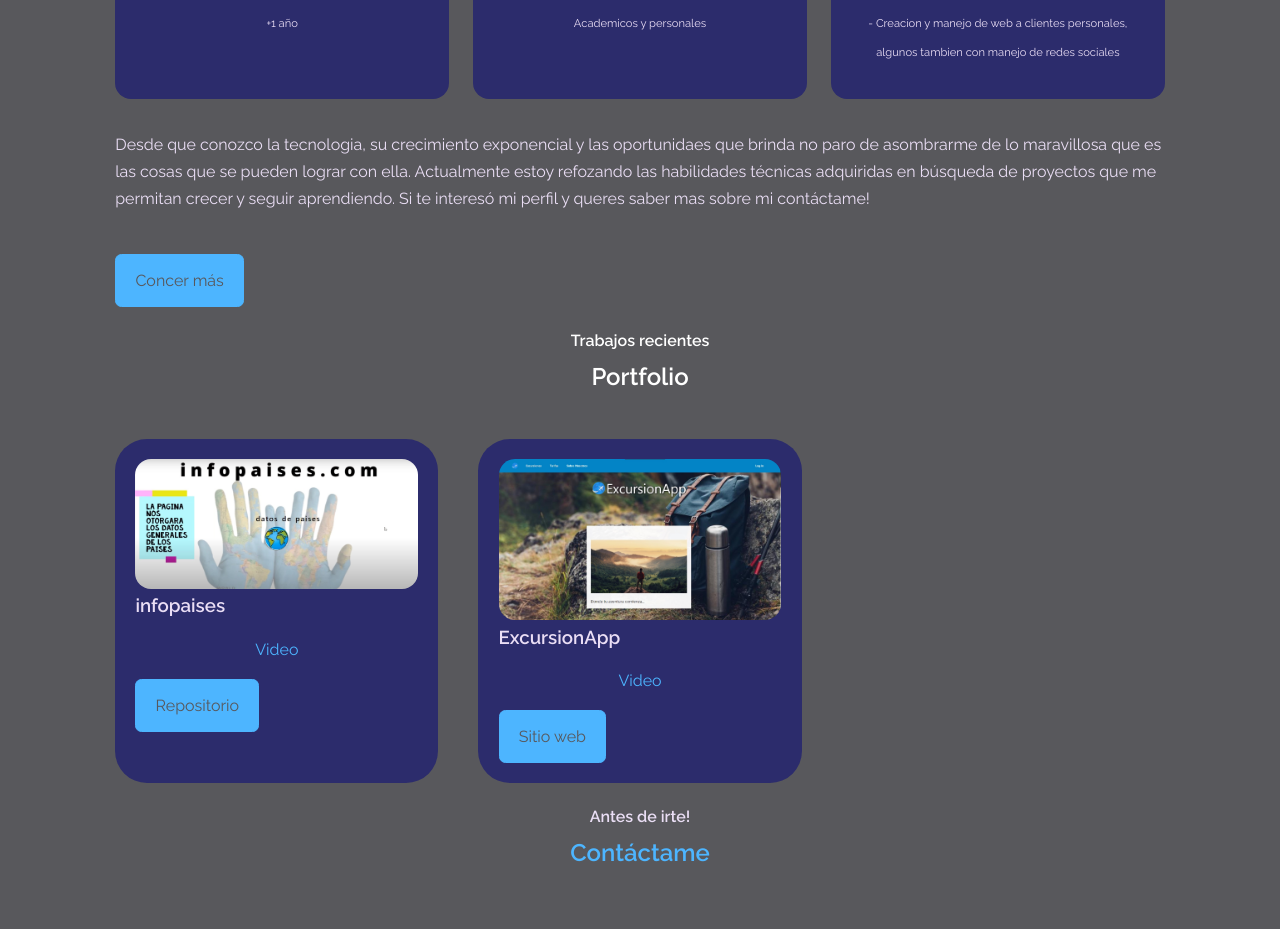
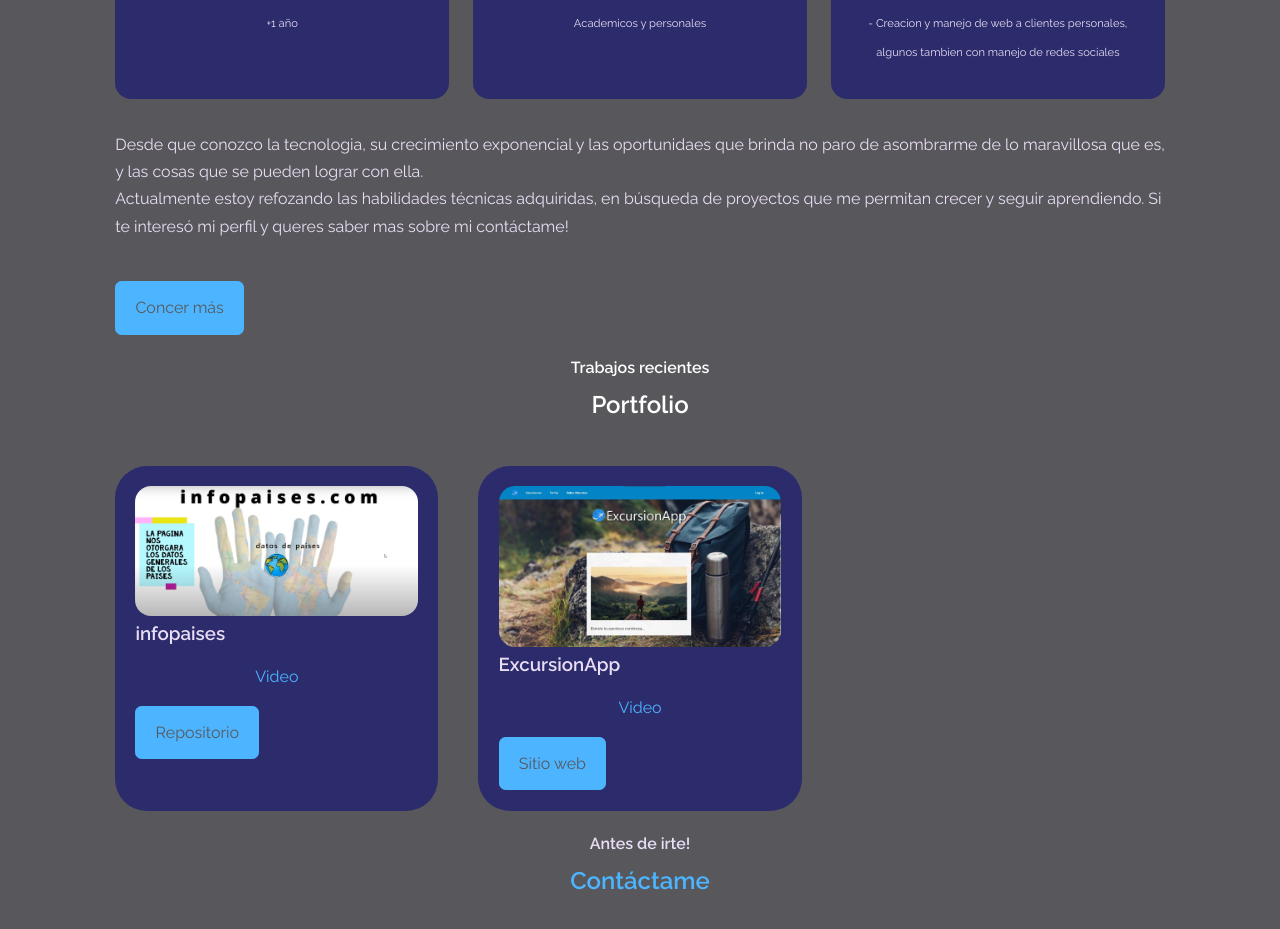
Before and after one commit to lautarocoello/lautarocoello.web, a React (Create React App) app: page / in a window 1280 px wide. Shown: the part 2960-3889 px from the top of the page. Built offline with nearby package versions, Linux system fonts and the light colour scheme.

Commit message:
correccion ortografica

```diff
--- a/src/components/about/About.jsx
+++ b/src/components/about/About.jsx
@@ -30,7 +30,8 @@ const About = () => {
               </article>
             </div>
             <p>
-              Desde que conozco la tecnologia, su crecimiento exponencial y las oportunidaes que brinda no paro de asombrarme de lo maravillosa que es las cosas que se pueden lograr con ella. Actualmente estoy refozando las habilidades técnicas adquiridas en búsqueda de proyectos que me permitan
+              Desde que conozco la tecnologia, su crecimiento exponencial y las oportunidaes que brinda no paro de asombrarme de lo maravillosa que es, y las cosas que se pueden lograr con ella.<br/>
+              Actualmente estoy refozando las habilidades técnicas adquiridas, en búsqueda de proyectos que me permitan
               crecer y seguir aprendiendo. Si te interesó mi perfil y queres saber mas sobre mi contáctame!
             </p>
             <a href="#contact" className="btn btn-primary">Concer más</a>
```
Also changed, not shown: 18 other files (tests, documents, lock files or other folders).
